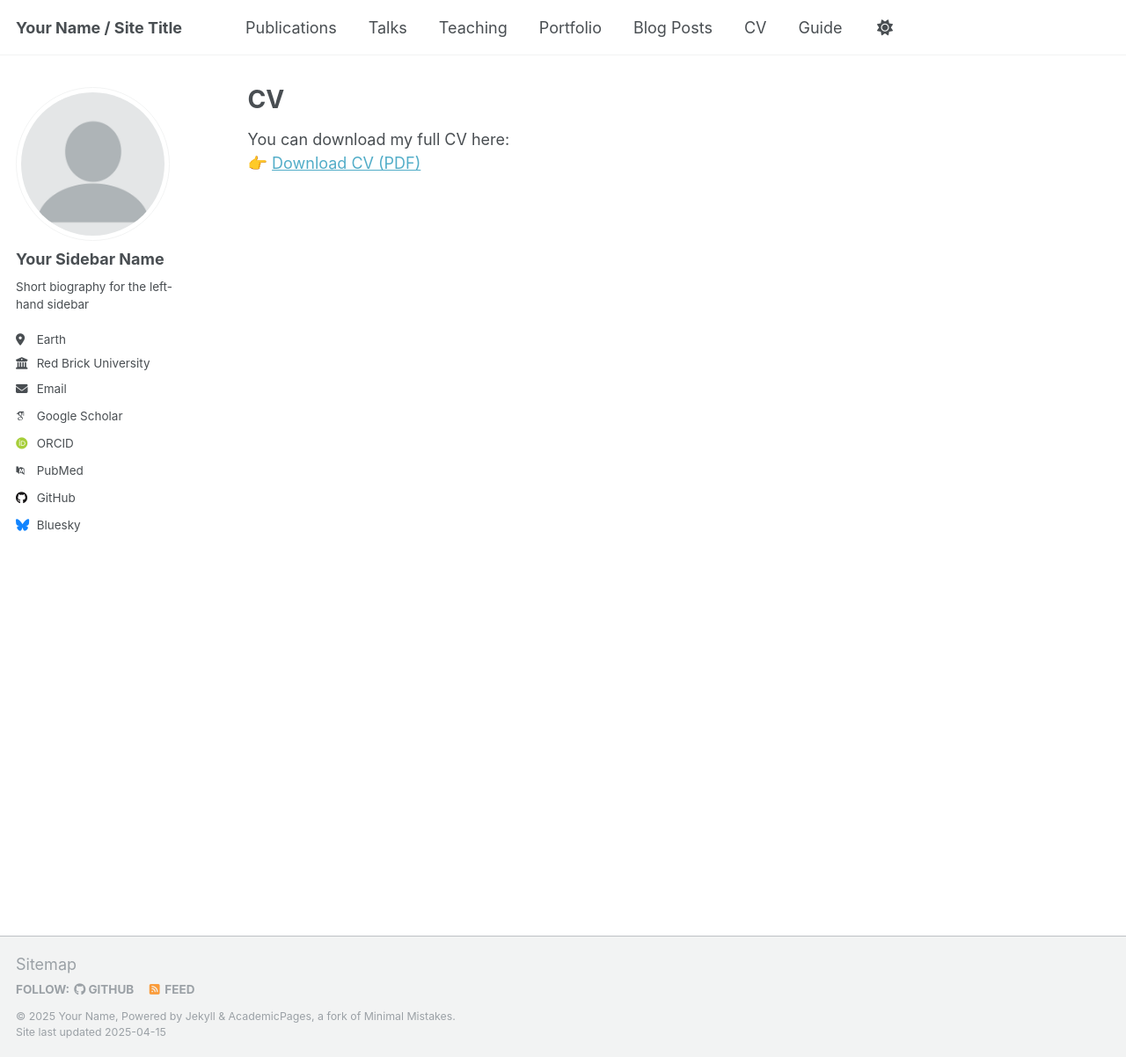
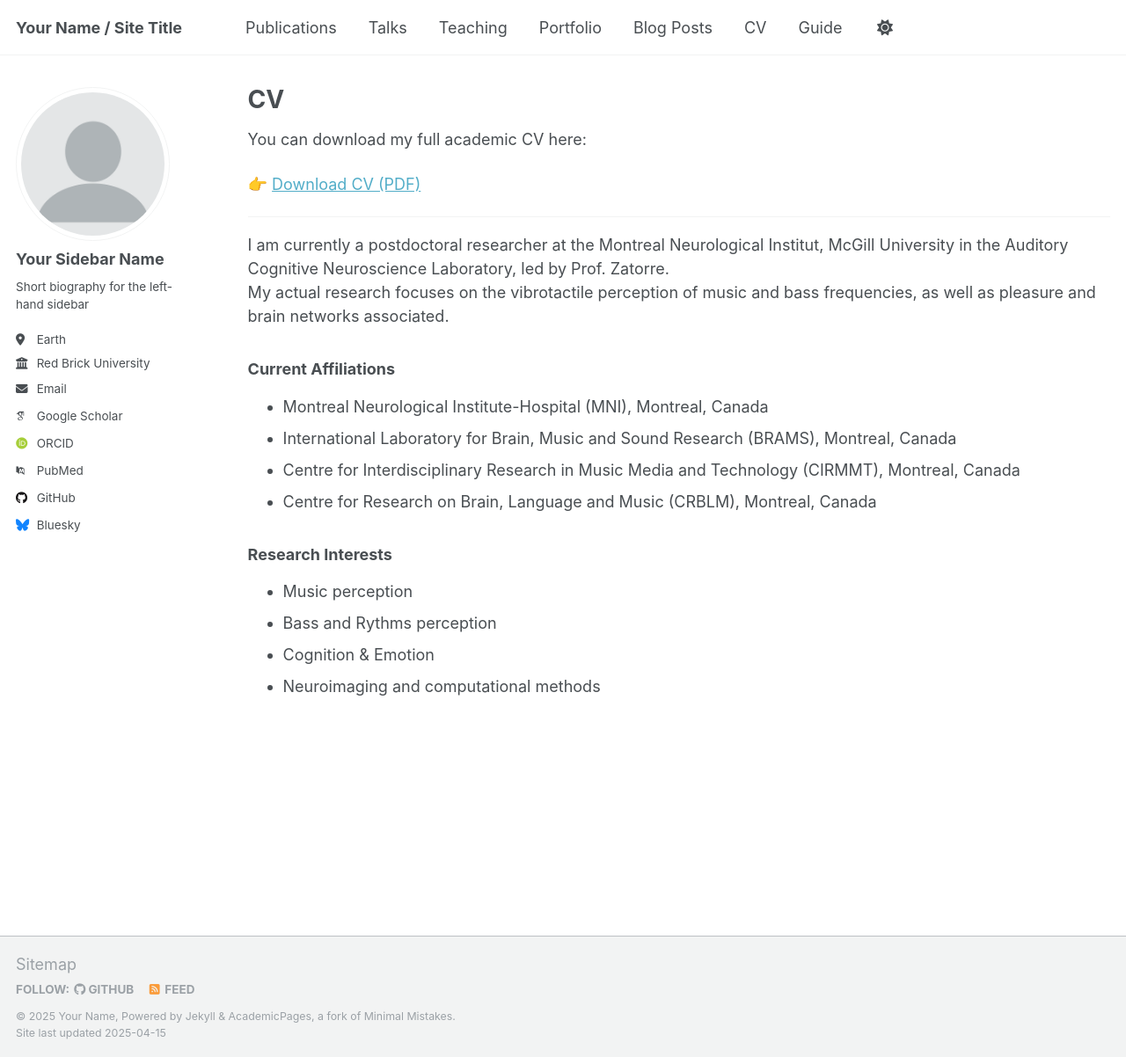
Before and after one commit to etienneabassi/etienneabassi.github.io, a Jekyll site: the page built from _pages/cv.md, in a window 1280 px wide and 1202 px high. Shown: the whole window at 88% size. Built offline with Jekyll 4.4.1, drawn with Linux system fonts in a browser that asks for light colours; some web fonts are replaced.

Commit message:
Update cv.md

```diff
--- a/_pages/cv.md
+++ b/_pages/cv.md
@@ -7,5 +7,23 @@ redirect_from:
   - /resume
 ---
 
-You can download my full CV here:
-👉 [Download CV (PDF)](/files/cv_etienne_abassi.pdf)
+You can download my full academic CV here:
+
+👉 [Download CV (PDF)](/files/CV_Etienne_Abassi_EN_last.pdf)
+
+---
+
+I am currently a postdoctoral researcher at the Montreal Neurological Institut, McGill University in the Auditory Cognitive Neuroscience Laboratory, led by Prof. Zatorre.
+My actual research focuses on the vibrotactile perception of music and bass frequencies, as well as pleasure and brain networks associated.
+
+### Current Affiliations
+- Montreal Neurological Institute-Hospital (MNI), Montreal, Canada
+- International Laboratory for Brain, Music and Sound Research (BRAMS), Montreal, Canada
+- Centre for Interdisciplinary Research in Music Media and Technology (CIRMMT), Montreal, Canada
+- Centre for Research on Brain, Language and Music (CRBLM), Montreal, Canada
+
+### Research Interests
+- Music perception
+- Bass and Rythms perception
+- Cognition & Emotion
+- Neuroimaging and computational methods
```
